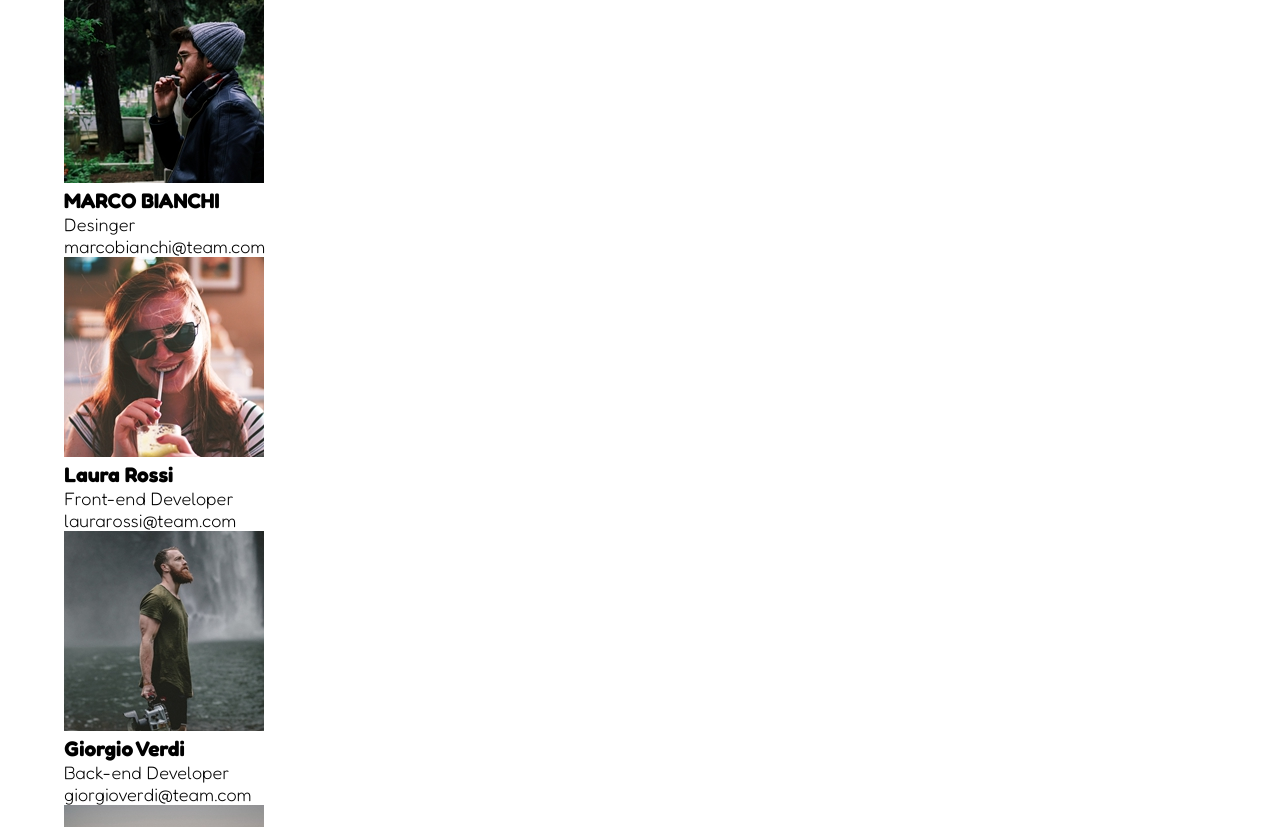
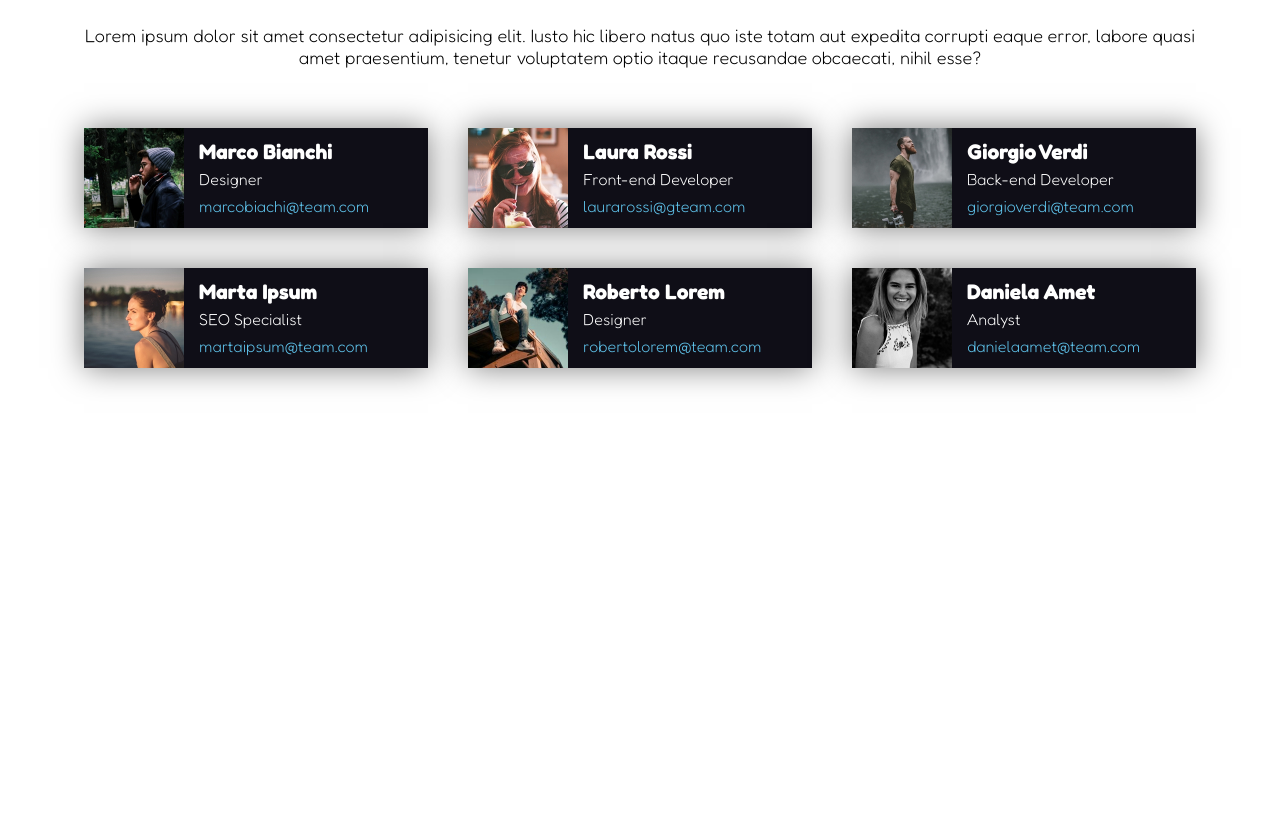
Before and after one commit to Andreeaciobota/html-css-float-cards, a plain HTML site: page index.html in a window 1280 px wide. Shown: the part 104-931 px from the top of the page. After the commit the page ends 800 px from the top, so only its background shows below. Drawn offline with Linux system fonts and the light colour scheme.

Commit message:
[edith]:bug

```diff
--- a/index.html
+++ b/index.html
@@ -10,102 +10,93 @@
   <link rel="preconnect" href="https://fonts.googleapis.com">
   <link rel="preconnect" href="https://fonts.gstatic.com" crossorigin>
   <link href="https://fonts.googleapis.com/css2?family=Fredoka:wght@300;400;500;600;700&display=swap" rel="stylesheet">
+    </head>
 
-</head>
    <body>
   <!-----Titolo----->
-  <header>
+  <main>
+    <section id="section-top" class="container ">
         <h1>Meet Our Team</h1>
-    <p>Lorem, ipsum dolor sit amet consectetur adipisicing elit. Debitis ipsum odit deleniti corporis sapiente porro vero quaerat ab, quibusdam tenetur quisquam, perferendis repudiandae aliquid, nobis autem quae excepturi exercitationem?</p>
-  </header>
-
-  <main>
-
-    <div class="container clearfix">
+   <!-----Inserimento testo descrizione pagina -->
+        <p >
+            Lorem ipsum dolor sit amet consectetur adipisicing elit. Iusto hic libero natus quo iste totam aut expedita corrupti eaque error, labore quasi amet praesentium, tenetur voluptatem optio itaque recusandae obcaecati, nihil esse?
+        </p>
+    </section>
+<!------------Creazione cards------------->
+    <section id="section-cards"  class="container clearfix">
+        <div class="row">
 
             <div class="col">
-         <div class="contenitore  clearfix">
-            <div class="immagine">
+                <div class="card clearfix">
                     <img src="img/male1.png" alt="male1">
-              </div>
                     <div class="contenuto">
-        <h3>MARCO BIANCHI</h3>
-        <p>Desinger</p>
-        <p class="blue">marcobianchi@team.com</p>
+                        <h3>Marco Bianchi</h3>
+                        <span class="role">Designer</span>
+                        <a href="#">marcobiachi@team.com</a>
                     </div>
                 </div>
             </div>
 
             <div class="col">
-      <div class="contenitore  clearfix">
-           <div class="immagine">
-               <img src="img/female1.png" alt="male1">
-           </div>
-
+                <div class="card clearfix">
+                    <img src="img/female1.png"
+                    alt="female1">
                     <div class="contenuto">
                         <h3>Laura Rossi</h3>
-            <p>Front-end Developer</p>
-            <p class="blue">laurarossi@team.com</p>
+                        <span class="role">Front-end Developer</span>
+                        <a href="#">laurarossi@gteam.com</a>
                     </div>
                 </div>
             </div>
 
             <div class="col">
-    <div class="contenitore  clearfix">
-       <div class="immagine">
-           <img src="img/male2.png" alt="male1">
-       </div>
-
+              <div class="card clearfix">
+                  <img src="img/male2.png" alt="male2">
                   <div class="contenuto">
                       <h3>Giorgio Verdi</h3>
-           <p>Back-end Developer</p>
-           <p class="blue">giorgioverdi@team.com</p>
-       </div>
-    </div>
-
-  </div>
-
-   <div class="col">
-   <div class="contenitore  clearfix">
-      <div class="immagine">
-          <img src="img/female2.png" alt="male1">
-      </div>
-
-      <div class="contenuto">
-          <h3>Marta Ipsum</h3>
-          <p>SEO Specialist</p>
-          <p class="blue">martaipsum@team.com</p>
+                      <span class="role">Back-end Developer</span>
+                      <a href="#">giorgioverdi@team.com</a>
                   </div>
               </div>
           </div>
 
           <div class="col">
-    <div class="contenitore  clearfix">
-       <div class="immagine">
-           <img src="img/male3.png" alt="male1">
+              <div class="card clearfix">
+                  <img src="img/female2.png"
+                  alt="female2">
+                  <div class="contenuto">
+                      <h3>Marta Ipsum</h3>
+                      <span class="role">SEO Specialist</span>
+                      <a href="#">martaipsum@team.com</a>
                   </div>
-
+              </div>
+          </div>
+          <div class="col">
+            <div class="card clearfix">
+                <img src="img/male3.png" alt="male3">
                 <div class="contenuto">
                     <h3>Roberto Lorem</h3>
-           <p>Project Manager</p>
-           <p class="blue">robertolorem@team.com</p>
+                    <span class="role">Designer</span>
+                    <a href="#">robertolorem@team.com</a>
                 </div>
             </div>
         </div>
 
         <div class="col">
-    <div class="contenitore  clearfix">
-       <div class="immagine">
-           <img src="img/female3.png" alt="male1">
-       </div>
-
+            <div class="card clearfix">
+                <img src="img/female3.png"
+                alt="female3">
                 <div class="contenuto">
                     <h3>Daniela Amet</h3>
-           <p>Analyst</p>
-           <p class="blue">danielaamet@team.com</p>
+                    <span class="role">Analyst
+                    </span>
+                    <a href="#">danielaamet@team.com</a>
+                </div>
             </div>
         </div>
 
+        </div>
+    </section>
 </main>
 
 
```
Lines whose indentation alone changed are shown as unchanged.
